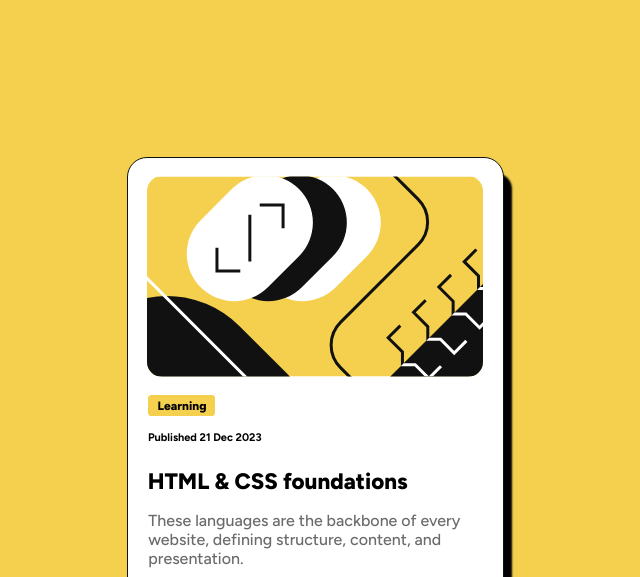
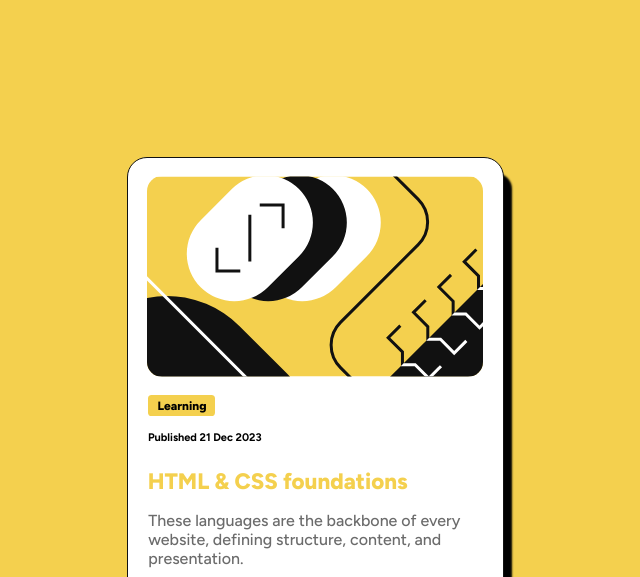
Before and after one commit to SynthDruida/blog-preview-card-main, a plain HTML site: page index.html in a window 1280 px wide. In both pictures the pointer is over the element "HTML & CSS foundations". Shown: the top 577 px of the page, without its empty margins (325-965 px from the left). Drawn offline with Linux system fonts and the light colour scheme.

Commit message:
hover and focus

```diff
--- a/blog.css
+++ b/blog.css
@@ -56,6 +56,11 @@ h1 {
     margin-left: 0.9em;
 }
 
+h1:hover, h1:focus {
+    color: hsl(47, 88%, 63%);
+    cursor: pointer;
+}
+
 p {
     font-size: 16px;
     color: hsl(0, 0%, 42%);
--- a/index.html
+++ b/index.html
@@ -34,7 +34,7 @@
       <p>These languages are the backbone of every website, defining structure, content, and presentation.</p>
     </section>
     <footer>
-      <img src="https://raw.githubusercontent.com/SynthDruida/blog-preview-card-main/refs/heads/main/assets/images/image-avatar.webp?token=GHSAT0AAAAAAC2MBXGSVHVGKUJUDIMNNKTSZZ3LTDQ" alt="Greg">
+      <img src="assets/images/image-avatar.webp" alt="Greg">
       <div class="author">Greg Hooper</div>
     </footer>
   </div>
```
